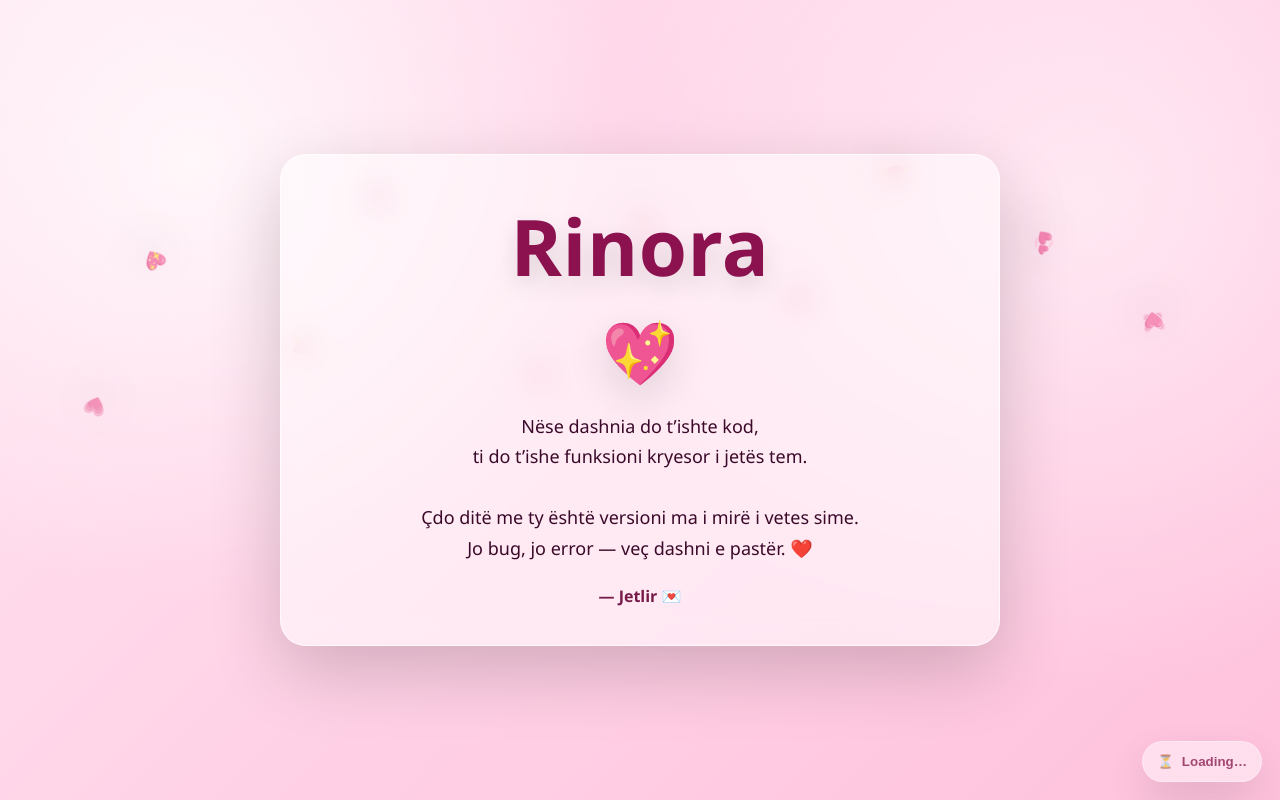
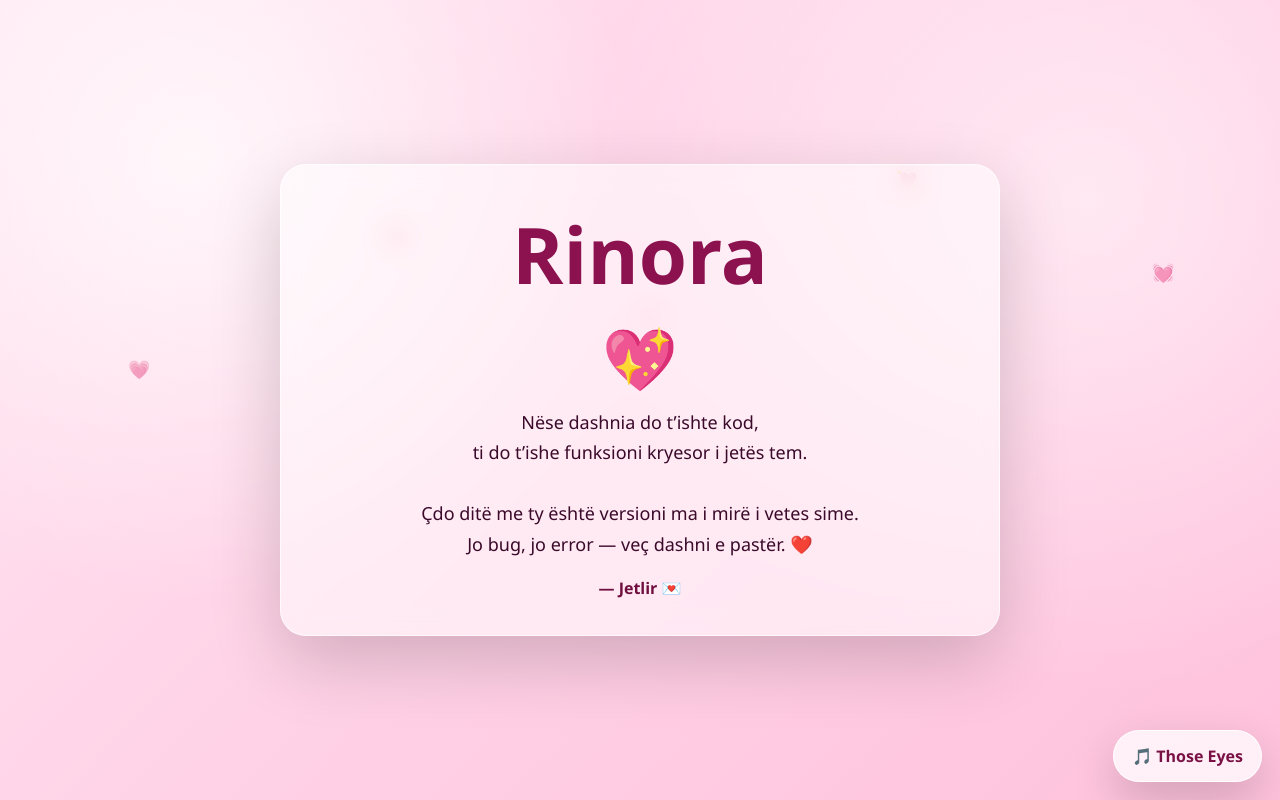
Before and after one commit to jetlirde/AnimationJR, a plain HTML site: page index.html in a window 1280 px wide. Drawn offline with Linux system fonts and the light colour scheme.

Commit message:
Refactor styles and update music button to link

```diff
--- a/index.html
+++ b/index.html
@@ -20,7 +20,7 @@
       margin:0;
       height:100vh;
       overflow:hidden;
-      font-family: "Segoe UI", system-ui, -apple-system, Arial, sans-serif;
+      font-family: "Segoe UI", system-ui, Arial, sans-serif;
       color: var(--text);
       background:
         radial-gradient(circle at 15% 20%, rgba(255,255,255,.75), transparent 35%),
@@ -32,121 +32,89 @@
       position:relative;
     }
 
-    /* falling hearts */
     .heart{
       position:absolute;
       top:-12vh;
-      font-size: 18px;
-      opacity:.95;
+      font-size:18px;
       animation: fall linear infinite;
-      filter: drop-shadow(0 10px 18px rgba(0,0,0,.18));
       user-select:none;
       pointer-events:none;
     }
     @keyframes fall{
-      0%   { transform: translateY(-12vh) translateX(0) rotate(0deg); opacity:0; }
-      10%  { opacity:1; }
-      100% { transform: translateY(120vh) translateX(var(--drift)) rotate(360deg); opacity:0; }
+      from{ transform: translateY(-10vh); opacity:1; }
+      to{ transform: translateY(110vh); opacity:0; }
     }
 
     .card{
       width:min(720px, 92vw);
-      padding: 38px 28px;
+      padding: 36px 28px;
       border-radius: 26px;
       background: var(--glass);
       border: 1px solid var(--stroke);
       backdrop-filter: blur(14px);
       box-shadow: 0 25px 70px rgba(0,0,0,.18);
       text-align:center;
-      position:relative;
       z-index:2;
     }
 
     h1{
-      margin: 0;
+      margin:0;
       font-size: clamp(44px, 7vw, 78px);
-      letter-spacing: .5px;
-      color: #8b124f;
-      text-shadow: 0 10px 25px rgba(0,0,0,.12);
+      color:#8b124f;
     }
 
     .big-heart{
-      font-size: 56px;
-      margin: 14px 0 8px;
+      font-size:56px;
+      margin:12px 0;
       animation: beat 1.2s infinite;
-      display:inline-block;
-      filter: drop-shadow(0 12px 18px rgba(0,0,0,.12));
     }
     @keyframes beat{
-      0%,100%{ transform: scale(1); }
-      50%{ transform: scale(1.18); }
+      50%{ transform: scale(1.15); }
     }
 
     p{
-      margin: 14px auto 0;
-      max-width: 560px;
-      font-size: 18px;
-      line-height: 1.7;
-      color: #3b0a2a;
+      max-width:560px;
+      margin:0 auto;
+      font-size:18px;
+      line-height:1.7;
     }
 
     footer{
-      margin-top: 22px;
-      font-weight: 700;
-      color: #6f0f3f;
-      opacity: .95;
+      margin-top:18px;
+      font-weight:700;
+      color:#6f0f3f;
     }
 
-    /* Music button */
+    /* MUSIC BUTTON */
     .music-btn{
-      position: fixed;
-      right: 18px;
-      bottom: 18px;
-      z-index: 9999;
-      border: 1px solid rgba(255,255,255,.7);
-      background: rgba(255,255,255,.65);
-      backdrop-filter: blur(10px);
-      border-radius: 999px;
-      padding: 12px 14px;
-      cursor: pointer;
-      box-shadow: 0 18px 45px rgba(0,0,0,.18);
-      font-weight: 700;
-      color: #7a1144;
-      display:flex;
-      align-items:center;
-      gap:8px;
+      position:fixed;
+      right:18px;
+      bottom:18px;
+      z-index:9999;
+      padding:14px 18px;
+      border-radius:999px;
+      background: rgba(255,255,255,.75);
+      border:1px solid rgba(255,255,255,.9);
+      font-weight:700;
+      color:#7a1144;
+      text-decoration:none;
+      box-shadow:0 18px 45px rgba(0,0,0,.18);
+      transition:.2s;
     }
-    .music-btn:active{ transform: scale(.98); }
-    .music-btn[disabled]{ opacity:.7; cursor:not-allowed; }
-
-    /* hide player */
-    #ytwrap{
-      position: fixed;
-      width: 1px; height: 1px;
-      left: -9999px; top: -9999px;
-      overflow: hidden;
-    }
-
-    @media (max-width:480px){
-      p{font-size:16px}
-      .card{padding:30px 18px; border-radius:22px;}
+    .music-btn:hover{
+      transform: scale(1.05);
     }
   </style>
 </head>
 
 <body>
 
-  <!-- Zemra që bien -->
-  <div class="heart" style="left:5%;  animation-duration:9s;  --drift: 35px;">💗</div>
-  <div class="heart" style="left:12%; animation-duration:12s; --drift:-25px;">💖</div>
-  <div class="heart" style="left:22%; animation-duration:10s; --drift: 20px;">💘</div>
-  <div class="heart" style="left:30%; animation-duration:14s; --drift:-45px;">💞</div>
-  <div class="heart" style="left:40%; animation-duration:9.5s;--drift: 30px;">💓</div>
-  <div class="heart" style="left:50%; animation-duration:13s; --drift:-18px;">💖</div>
-  <div class="heart" style="left:60%; animation-duration:11s; --drift: 42px;">💗</div>
-  <div class="heart" style="left:70%; animation-duration:15s; --drift:-35px;">💘</div>
-  <div class="heart" style="left:80%; animation-duration:12.5s;--drift: 22px;">💞</div>
-  <div class="heart" style="left:90%; animation-duration:10.5s;--drift:-20px;">💓</div>
+  <!-- Falling hearts -->
+  <div class="heart" style="left:10%;animation-duration:9s">💗</div>
+  <div class="heart" style="left:30%;animation-duration:12s">💖</div>
+  <div class="heart" style="left:50%;animation-duration:10s">💞</div>
+  <div class="heart" style="left:70%;animation-duration:14s">💘</div>
+  <div class="heart" style="left:90%;animation-duration:11s">💓</div>
 
   <div class="card">
     <h1>Rinora</h1>
@@ -162,95 +130,12 @@
     <footer>— Jetlir 💌</footer>
   </div>
 
-  <!-- 🎵 Music button -->
-  <button class="music-btn" id="musicBtn" type="button" disabled>
-    <span id="musicIcon">⏳</span>
-    <span id="musicLabel">Loading…</span>
-  </button>
-
-  <!-- Hidden YouTube player -->
-  <div id="ytwrap">
-    <div id="ytPlayer"></div>
-  </div>
-
-  <script>
-    // "Those Eyes" — YouTube Video ID
-    const YT_VIDEO_ID = "1dvrcqIQgI";
-
-    const btn = document.getElementById("musicBtn");
-    const label = document.getElementById("musicLabel");
-    const icon = document.getElementById("musicIcon");
-
-    let player = null;
-    let isPlaying = false;
-
-    function setState(state){
-      if(state === "loading"){
-        btn.disabled = true;
-        icon.textContent = "⏳";
-        label.textContent = "Loading…";
-      } else if(state === "ready"){
-        btn.disabled = false;
-        icon.textContent = "🎵";
-        label.textContent = "Play";
-      } else if(state === "playing"){
-        btn.disabled = false;
-        icon.textContent = "⏸️";
-        label.textContent = "Pause";
-      } else if(state === "paused"){
-        btn.disabled = false;
-        icon.textContent = "🎵";
-        label.textContent = "Play";
-      } else if(state === "blocked"){
-        btn.disabled = true;
-        icon.textContent = "⚠️";
-        label.textContent = "Video blocked";
-      }
-    }
-
-    setState("loading");
-
-    // Load YouTube Iframe API
-    const tag = document.createElement("script");
-    tag.src = "https://www.youtube.com/iframe_api";
-    document.head.appendChild(tag);
-
-    window.onYouTubeIframeAPIReady = function () {
-      player = new YT.Player("ytPlayer", {
-        videoId: YT_VIDEO_ID,
-        playerVars: {
-          autoplay: 0,
-          controls: 0,
-          loop: 1,
-          playlist: YT_VIDEO_ID
-        },
-        events: {
-          onReady: () => setState("ready"),
-          onError: (e) => {
-            // 101/150 = owner e ka ndalu embed-in
-            console.log("YT error code:", e.data);
-            setState("blocked");
-          }
-        }
-      });
-    };
-
-    btn.addEventListener("click", () => {
-      if (!player) return;
-
-      if (!isPlaying) {
-        // ensure sound
-        try { player.unMute(); player.setVolume(80); } catch(e){}
-        player.playVideo();   // starts only after click ✅
-        isPlaying = true;
-        setState("playing");
-      } else {
-        player.pauseVideo();
-        isPlaying = false;
-        setState("paused");
-      }
-    });
-  </script>
+  <!-- 🎵 MUSIC LINK (Those Eyes) -->
+  <a class="music-btn"
+     href="https://www.youtube.com/watch?v=1dvrcqIQgI"
+     target="_blank">
+     🎵 Those Eyes
+  </a>
 
 </body>
 </html>
```
